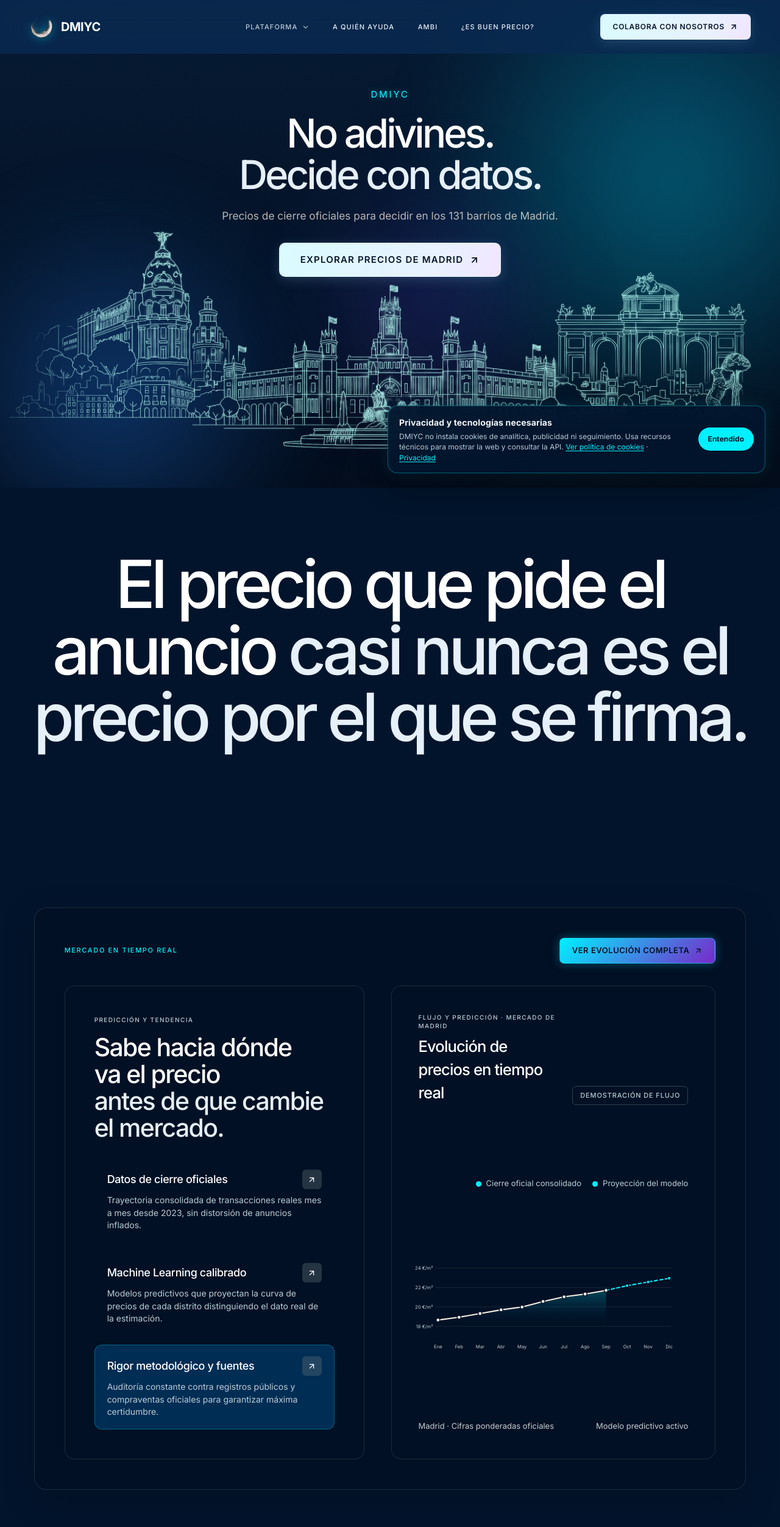
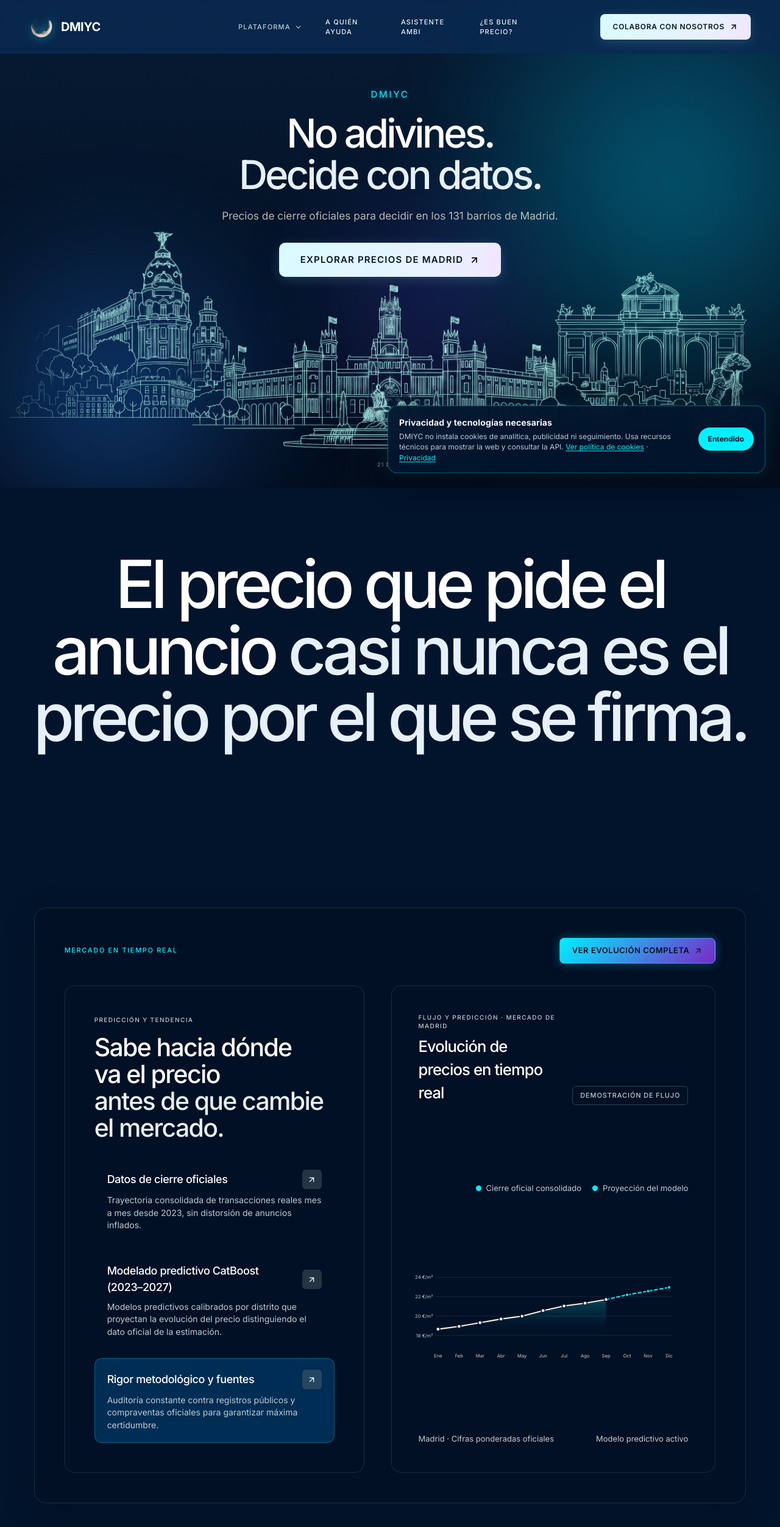
Before and after one commit to rodrigoapvigil/madrid-urban-intelligent, a Next.js app in the folder frontend/: page / in a window 1280 px wide. Shown: the top 2504 px of the page at 61% size. Built offline with nearby package versions, Linux system fonts and the light colour scheme.

Commit message:
copy(landing): reforzar claridad en nav AMBI, rigor de fuentes oficiales en hero y especificacion CatBoost

```diff
--- a/frontend/components/MadridLanding.tsx
+++ b/frontend/components/MadridLanding.tsx
@@ -41,7 +41,7 @@ export default function MadridLanding() {
             <Link href="/madrid" className="mi-hero__cta-main">Explorar precios de Madrid <ArrowUpRight aria-hidden="true"/></Link>
           </div>
           <MadridHeroArtwork />
-          <div className="mi-hero__meta"><span>21 distritos</span><i/><span>131 barrios auditados</span></div>
+          <div className="mi-hero__meta"><span>21 distritos</span><i/><span>131 barrios auditados</span><i/><span>Fuentes: Registradores · Catastro · Ayto. Madrid</span></div>
         </section>
 
         {/* 1. EL DOLOR: Desfase entre el precio anunciado y el precio de cierre oficial */}
@@ -91,10 +91,10 @@ export default function MadridLanding() {
                       onMouseLeave={() => setTrendHighlight('all')}
                     >
                       <div className="mi-auros-feature__header">
-                        <h3>Machine Learning calibrado</h3>
+                        <h3>Modelado predictivo CatBoost (2023–2027)</h3>
                         <span className="mi-auros-arrow" aria-hidden="true"><ArrowUpRight /></span>
                       </div>
-                      <p>Modelos predictivos que proyectan la curva de precios de cada distrito distinguiendo el dato real de la estimación.</p>
+                      <p>Modelos predictivos calibrados por distrito que proyectan la evolución del precio distinguiendo el dato oficial de la estimación.</p>
                     </div>
 
                     <Link
--- a/frontend/components/SiteChrome.tsx
+++ b/frontend/components/SiteChrome.tsx
@@ -110,7 +110,7 @@ export function SiteHeader({
               </details>
             ) : <Link href="/madrid">Plataforma</Link>}
             <Link href="/#impacto">A quién ayuda</Link>
-            <Link href="/madrid/chat" className={activePath === '/madrid/chat' ? 'active' : ''}>AMBI</Link>
+            <Link href="/madrid/chat" className={activePath === '/madrid/chat' ? 'active' : ''}>Asistente AMBI</Link>
             <Link href="/madrid/veredicto" className={activePath === '/madrid/veredicto' ? 'active' : ''}>{PRICE_ANALYSIS_LABEL}</Link>
           </nav>
         )}
```
